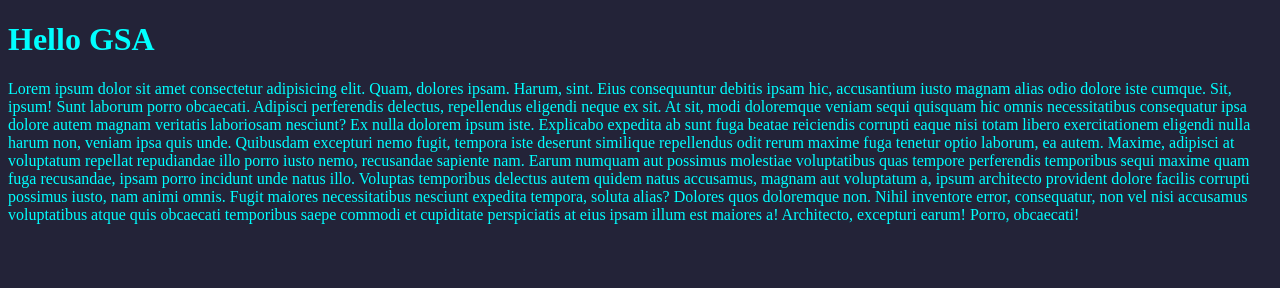
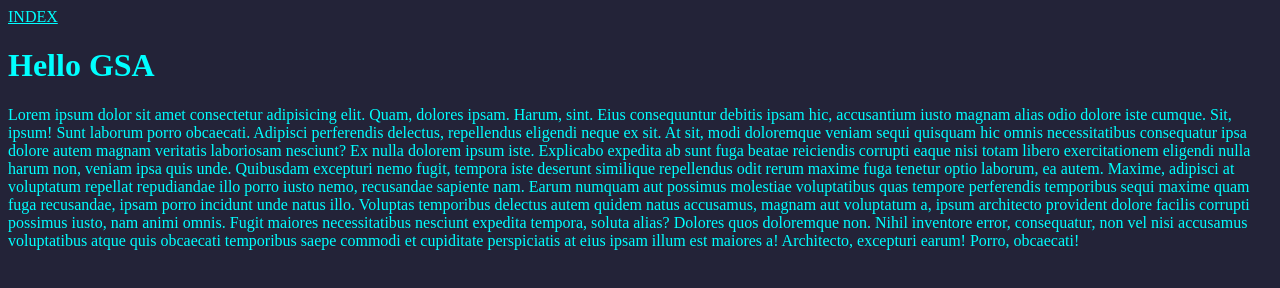
Before and after one commit to rubulhoquechoudhury/demo-college-website, a plain HTML site: page about.html in a window 1280 px wide. Drawn offline with Linux system fonts and the light colour scheme.

Commit message:
Update about.html
write anchor on about.html

```diff
--- a/about.html
+++ b/about.html
@@ -10,6 +10,7 @@
 </head>
 
 <body>
+    <a href="/">INDEX</a>
     <h1>Hello GSA</h1>
     Lorem ipsum dolor sit amet consectetur adipisicing elit. Quam, dolores ipsam. Harum, sint. Eius consequuntur debitis
     ipsam hic, accusantium iusto magnam alias odio dolore iste cumque. Sit, ipsum! Sunt laborum porro obcaecati.
```
